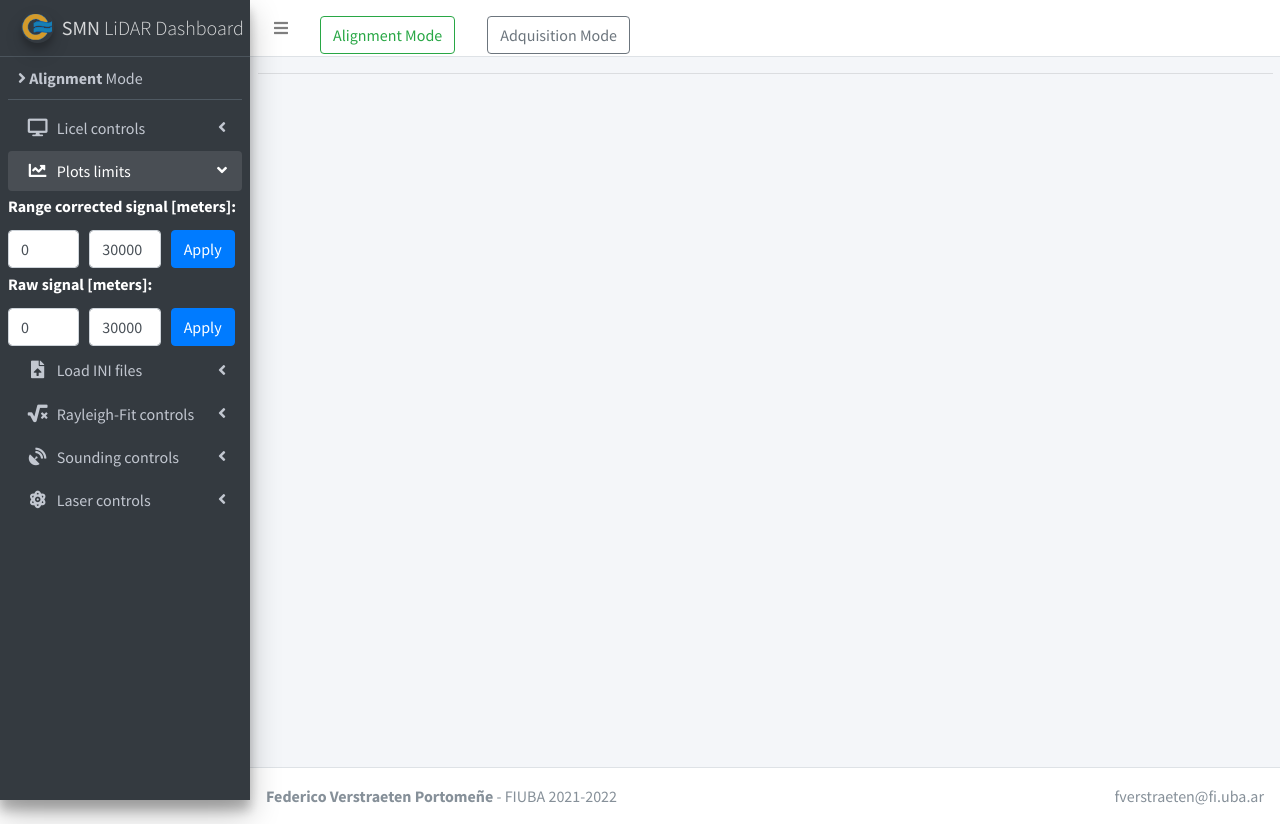
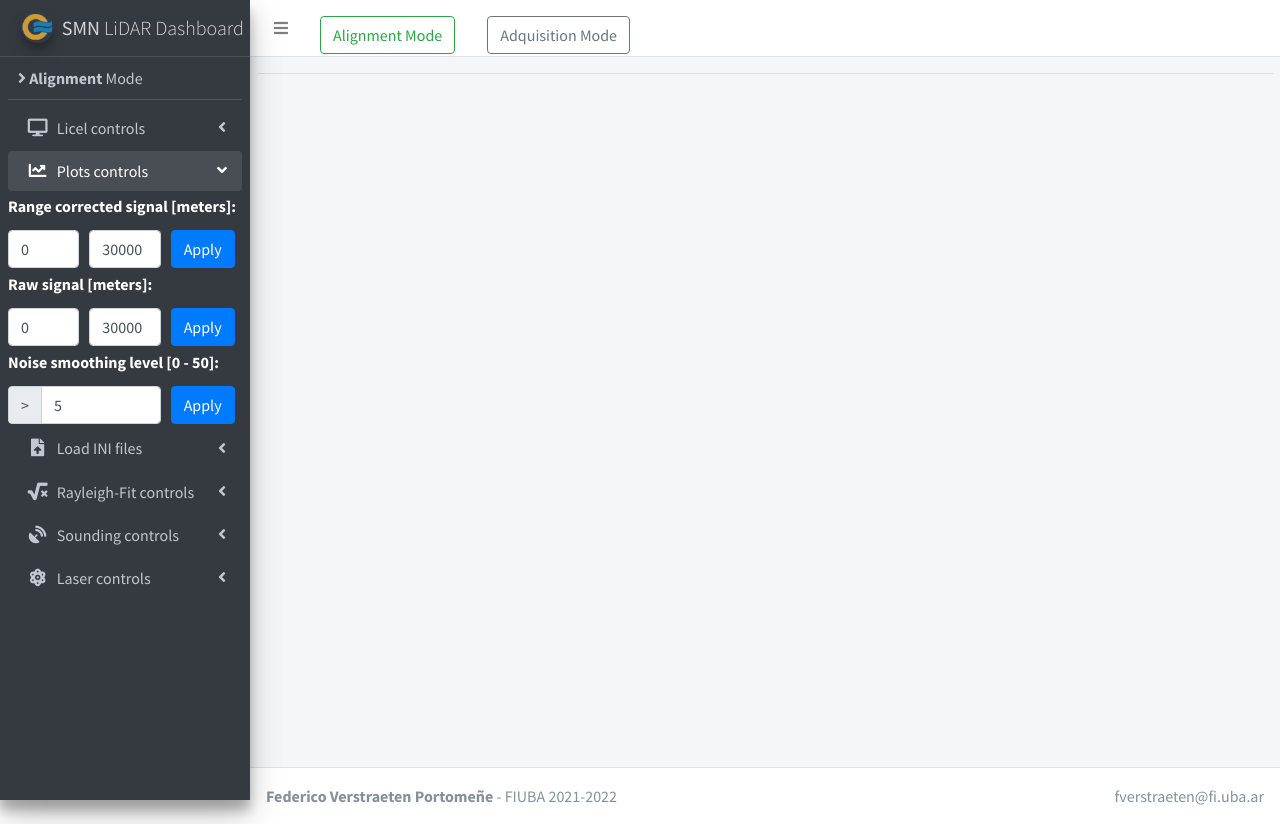
Before and after one commit to FedeVerstraeten/smnar-lidar-dashboard, a Flask app: page / in a window 1280 px wide, after a click on "Plots controls". Run offline with Flask 2, Linux system fonts and the light colour scheme; some libraries are stand-ins or nearby versions.

Commit message:
New control: noise smoothing level

```diff
--- a/run.py
+++ b/run.py
@@ -43,6 +43,7 @@ globalconfig = {
                   "rc_limits_final" : 30000,  # m
                   "raw_limits_init" : 0,      # m
                   "raw_limits_final" : 30000, # m
+                  "smooth_level" : 5,
                   "laser_port" : 'COM3',
                  }
 
@@ -151,7 +152,7 @@ def licel_record_data():
     lidar.loadSignal(data_mv)
     lidar.offsetCorrection(OFFSET_BINS)
     lidar.rangeCorrection(THRESHOLD_METERS)
-    lidar.smoothSignal(level = 3)
+    lidar.smoothSignal(level = globalconfig["smooth_level"])
 
     #----------- RAYLEIGH-FIT ------------------
     lidar.setSurfaceConditions(temperature=globalconfig["temperature"],pressure=globalconfig["pressure"]) # optional?
@@ -287,6 +288,16 @@ def plots_limits():
       globalconfig["raw_limits_init"] = int(raw_limits[0])
       globalconfig["raw_limits_final"] = int(raw_limits[1])
 
+  #noise smoothing level
+  if(field_selected == "smooth_level" and data_input.isdigit()):
+    MAX_SMOOTH_LEVEL = 50
+    MIN_SMOOTH_LEVEL = 0
+
+    if(MIN_SMOOTH_LEVEL <= int(data_input) <= MAX_SMOOTH_LEVEL):
+      globalconfig[field_selected] = int(data_input)
+    else:
+      globalconfig[field_selected] = MAX_SMOOTH_LEVEL
+
   response = make_response(json.dumps(globalconfig))
   response.content_type = 'application/json'
   return response
--- a/static/js/plots.js
+++ b/static/js/plots.js
@@ -37,3 +37,19 @@ $('#rc_limits_apply').on('click', function (e) {
     }
   });
 })
+
+$('#smooth_level_apply').on('click', function (e) {
+  $.ajax({
+    url: "/plots",
+    type: "GET",
+    contentType: 'application/json;charset=UTF-8',
+    data: {
+      'selected': document.getElementById('smooth_level_apply').value,
+      'input': document.getElementById('smooth_level_input').value
+    },
+    dataType:"json",
+    success: function (data) {
+      console.log(data);
+    }
+  });
+})
--- a/templates/alignment.html
+++ b/templates/alignment.html
@@ -98,12 +98,13 @@ put your custom script or styling here
     <a href="#" class="nav-link ">
         <i class="nav-icon fas fa-chart-line"></i>
         <p>
-            Plots limits
+            Plots controls
             <i class="right fas fa-angle-left"></i>
         </p>
     </a>
     <ul class="nav nav-treeview">
         <li class="nav-item">
+            <!-- RC signal limits -->
             <label for="rclimits">
                 <b style="color:white">Range corrected signal [meters]:</b>
             </label>
@@ -120,7 +121,8 @@ put your custom script or styling here
                     <button type="submit" class="btn btn-primary" id="rc_limits_apply" value="rc_limits">Apply</button>
                 </div>
             </div>
-            <div class="fform-row align-items-center">
+            <!-- ./RC signal limits -->
+            <!-- Raw signal limits -->
             <label for="rawlimits">
                 <b style="color:white">Raw signal [meters]:</b>
             </label>
@@ -137,7 +139,26 @@ put your custom script or styling here
                     <button type="submit" class="btn btn-primary" id="raw_limits_apply" value="raw_limits">Apply</button>
                 </div>
             </div>
+            <!-- ./Raw signal limits -->
+            <!-- Noise smoothing level -->
+            <label for="smoothlevel">
+                <b style="color:white">Noise smoothing level [0 - 50]:</b>
+            </label>
+            <div class="form-row align-items-center">
+                <div class="col-sm-8 my-1">
+                    <label class="sr-only" for="inlineFormInputGroup">Smooth level</label>
+                    <div class="input-group">
+                        <div class="input-group-prepend">
+                            <div class="input-group-text">></div>
                         </div>
+                        <input type="text" class="form-control " id="smooth_level_input" placeholder="Smooth level">
+                    </div>
+                </div>
+                <div class="col-sm-2 my-1">
+                    <button type="submit" class="btn btn-primary" id="smooth_level_apply" value="smooth_level">Apply</button>
+                </div>
+            </div>
+            <!-- ./Noise smoothing level -->
         </li>
     </ul>
 </li>
@@ -402,11 +423,12 @@ document.getElementById('bin_offset_input').value = globalconfig["bin_offset"];
 document.getElementById('bias_init_input').value = globalconfig["bias_init"];
 document.getElementById('bias_final_input').value = globalconfig["bias_final"];
 
-// Plots limits
+// Plots controls
 document.getElementById('rc_limits_init_input').value = globalconfig["rc_limits_init"];
 document.getElementById('rc_limits_final_input').value = globalconfig["rc_limits_final"];
 document.getElementById('raw_limits_init_input').value = globalconfig["raw_limits_init"];
 document.getElementById('raw_limits_final_input').value = globalconfig["raw_limits_final"];
+document.getElementById('smooth_level_input').value = globalconfig["smooth_level"];
 
 // Rayleigh-Fit controls
 document.getElementById('temperature_input').value = globalconfig["temperature"];
```
Lines whose indentation alone changed are shown as unchanged.
